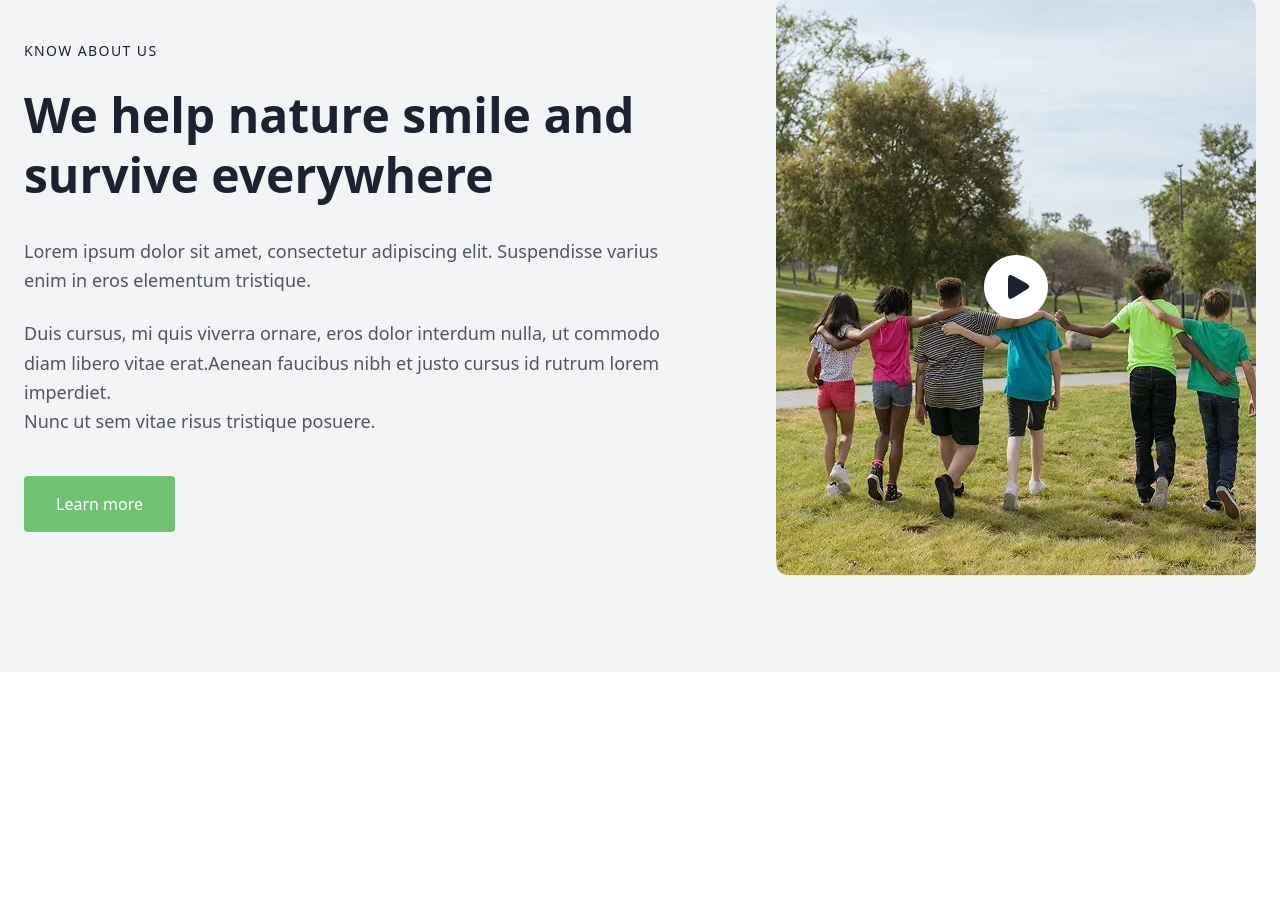
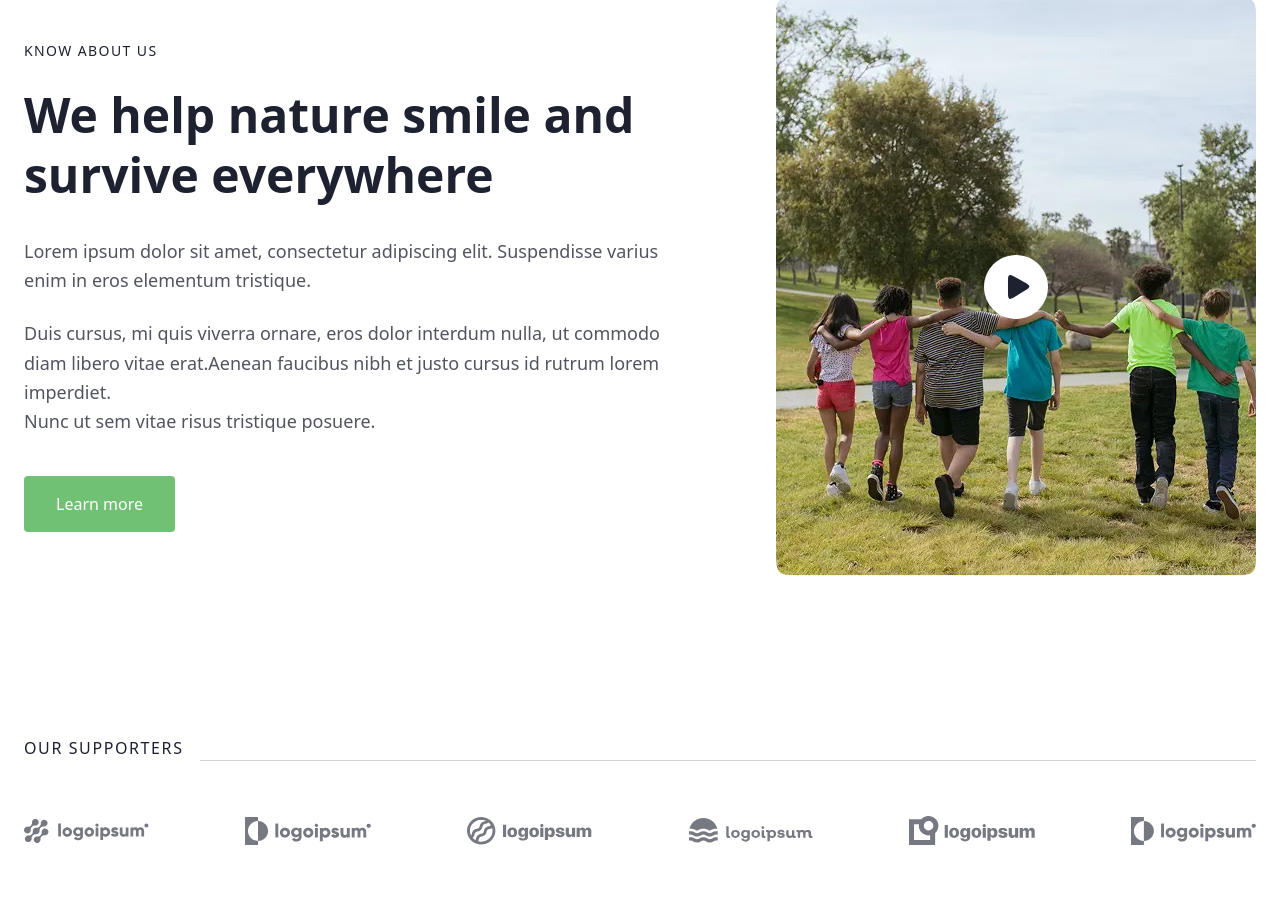
Before and after one commit to shahdwj/Finsweet, a website: page index.html in a window 1280 px wide. Shown: the part 899-1809 px from the top of the page. Before the commit the page ends 1571 px from the top, so only its background shows below. Drawn offline with Linux system fonts and the light colour scheme.

Commit message:
our suporters with responsive

```diff
--- a/index.html
+++ b/index.html
@@ -31,6 +31,7 @@
 
     </div>
   </header>
+
   <!--Hero section-->
   <section class=" h-[calc(100vh-67px)] relative  bg-cover bg-center flex items-center justify-center text-white"
         style="background-image: url('./assets/homebageicon/homepage1.webp');">
@@ -76,8 +77,9 @@
   </div>
 
   </section>
+
      <!--Konw about us-->
-<section class="bg-gray-100 py-24">
+<section class="  py-24">
   <div class="container mx-auto px-6 flex flex-col lg:flex-row items-center gap-24">
 
     <!-- Text Content -->
@@ -125,6 +127,50 @@
   </div>
 </section>
 
+<!-- Our Supporters Section -->
+<section class="py-16">
+  <div class=" container mx-auto px-6 ">
+
+    <!-- Title -->
+    <div class="flex items-center gap-4 mb-8">
+       <p class="text-[16px] tracking-widest uppercase mb-6 text-primary-black">
+       our Supporters
+      </p>
+      <div class="flex-1 h-px bg-primary-black/20"></div>
+    </div>
+
+    <!-- Logos -->
+    <div class="grid   sm:grid-cols-2 md:grid-cols-3   lg:grid-cols-6 gap-24 items-center text-gray-500">
+
+      <div class="flex justify-center">
+        <img src="./assets/homebageicon/Logo.svg" alt="logo">
+      </div>
+
+      <div class="flex justify-center">
+         <img src="./assets/homebageicon/Logo(1).svg" alt="logo">
+      </div>
+
+      <div class="flex justify-center">
+        <img src="./assets/homebageicon/Logo(2).svg" alt="logo">
+      </div>
+
+      <div class="flex justify-center">
+           <img src="./assets/homebageicon/Logo(3).svg" alt="logo">
+      </div>
+
+      <div class="flex justify-center">
+
+          <img src="./assets/homebageicon/Logo(4).svg" alt="logo">
+      </div>
+
+      <div class="flex justify-center">
+       <img src="./assets/homebageicon/Logo(1).svg" alt="logo">
+      </div>
+
+    </div>
+
+  </div>
+</section>
 </body>
 
 </html>
```
Also changed, not shown: assets/homebageicon/Logo(1).svg (added), assets/homebageicon/Logo(2).svg (added), assets/homebageicon/Logo(3).svg (added), assets/homebageicon/Logo(4).svg (added), assets/homebageicon/Logo(5).svg (added), assets/homebageicon/Logo.svg (added), src/output.css.
